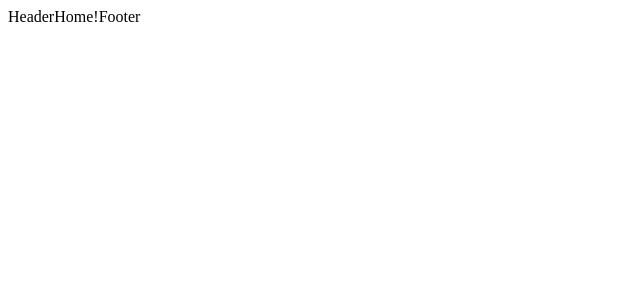
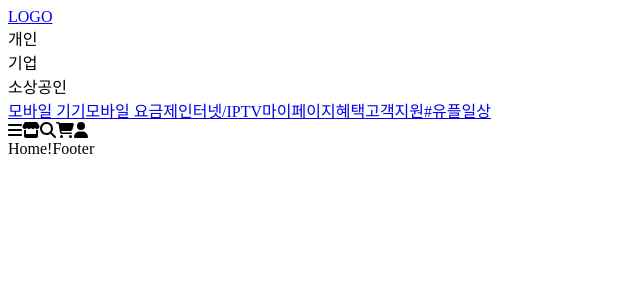
Before and after one commit to wjdgus1122/lguplus_clone, a React (Create React App) app: page / in a window 1280 px wide. Shown: the top 300 px of the page, without its empty margins (0-640 px from the left). Built offline with nearby package versions, Linux system fonts and the light colour scheme.

Commit message:
header edit

```diff
--- a/src/components/Header.js
+++ b/src/components/Header.js
@@ -1,3 +1,52 @@
+import {
+  faBars,
+  faCartShopping,
+  faMagnifyingGlass,
+  faSearch,
+  faStore,
+  faUser,
+} from "@fortawesome/free-solid-svg-icons";
+import { FontAwesomeIcon } from "@fortawesome/react-fontawesome";
+import { Link } from "react-router-dom";
+import styled from "styled-components";
+
+const SHeader = styled.div``;
+const TopHeader = styled.div``;
+const TopBtnWrap = styled.div``;
+const TopBtn = styled.div``;
+const BtmHeader = styled.div``;
+const TextMenuWrap = styled.div``;
+const BtmBtnWrap = styled.div``;
+
 export const Header = () => {
-  return <>Header</>;
+  return (
+    <SHeader>
+      <TopHeader>
+        <Link to="/">LOGO</Link>
+        <TopBtnWrap>
+          <TopBtn>개인</TopBtn>
+          <TopBtn>기업</TopBtn>
+          <TopBtn>소상공인</TopBtn>
+        </TopBtnWrap>
+      </TopHeader>
+      <BtmHeader>
+        <TextMenuWrap>
+          <Link to="/product">모바일 기기</Link>
+          <Link to="/price_1">모바일 요금제</Link>
+          <Link to="/price_2">인터넷/IPTV</Link>
+          <Link to="/">마이페이지</Link>
+          <Link to="/">혜택</Link>
+          <Link to="/">고객지원</Link>
+          <Link to="/">#유플일상</Link>
+        </TextMenuWrap>
+        <BtmBtnWrap>
+          <FontAwesomeIcon icon={faBars} />
+          <FontAwesomeIcon icon={faStore} />
+          <FontAwesomeIcon icon={faMagnifyingGlass} />
+          <FontAwesomeIcon icon={faCartShopping} />
+          <FontAwesomeIcon icon={faUser} />
+        </BtmBtnWrap>
+      </BtmHeader>
+    </SHeader>
+  );
 };
```
